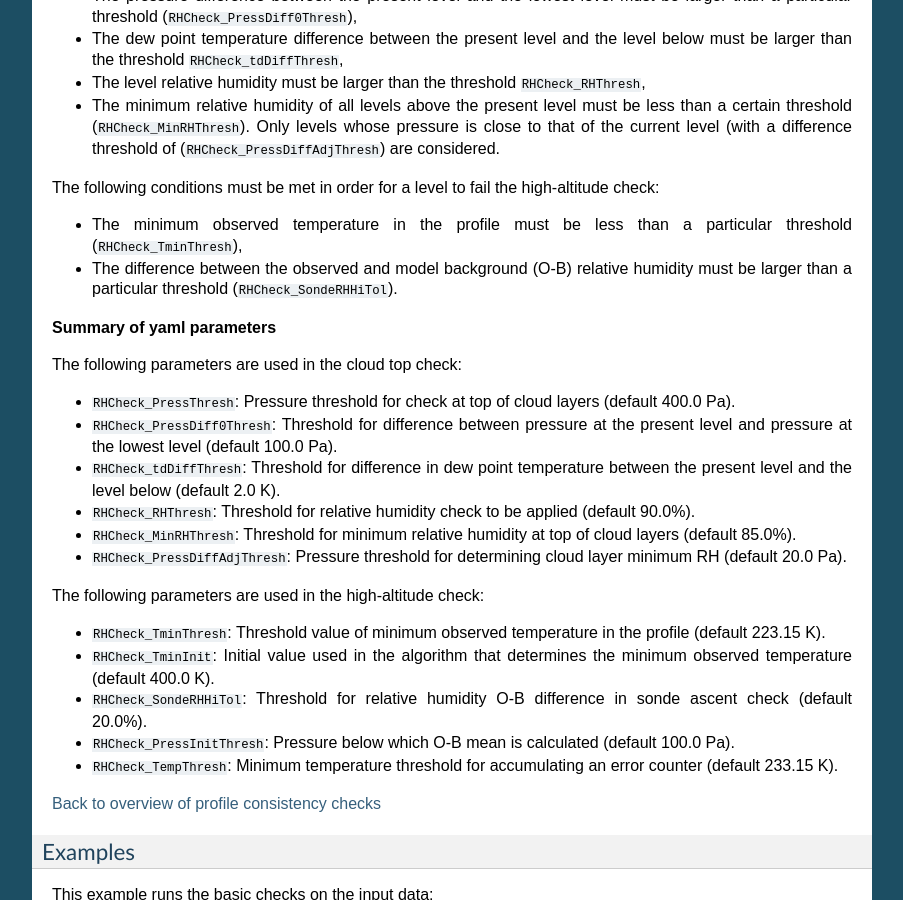
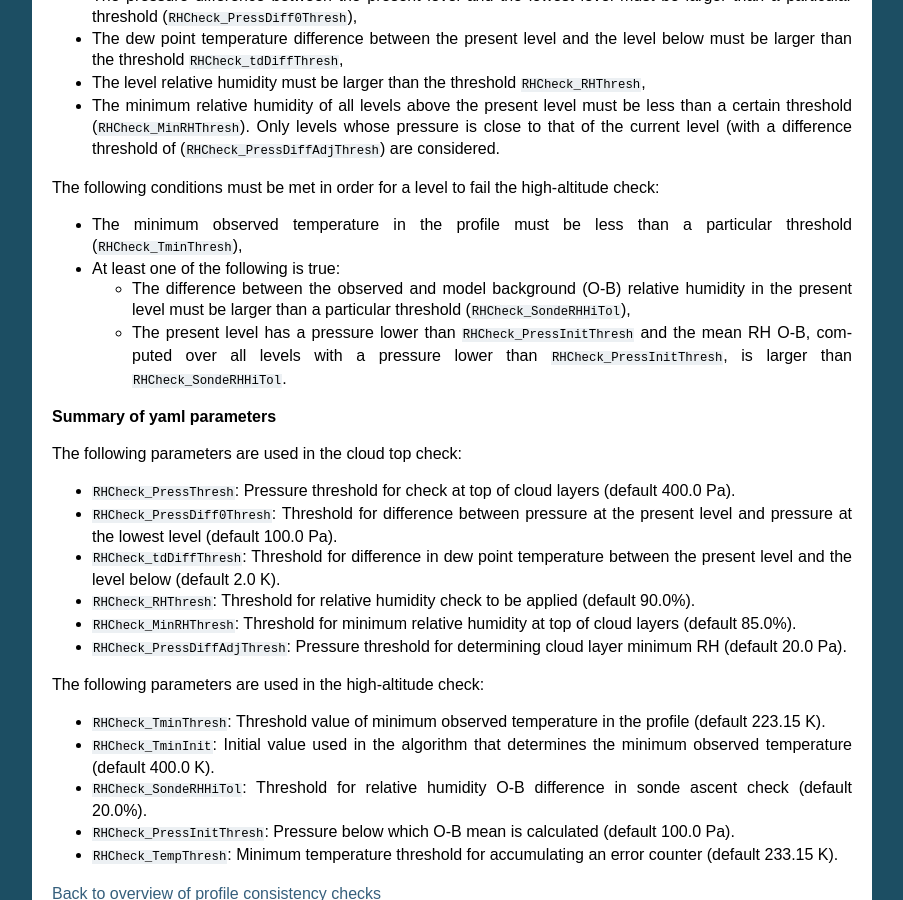
Before and after one commit to JCSDA/jedi-docs, a Sphinx documentation site: the page built from docs/jedi-components/ufo/qcfilters.rst, in a window 1280 px wide and 900 px high, scrolled down 15288 px. Shown: the whole window, without its empty margins (198-1101 px from the left). Built offline with Sphinx 7.4.7, drawn with Linux system fonts in a browser that asks for light colours.

Commit message:
more detail on RH check

```diff
--- a/docs/jedi-components/ufo/qcfilters.rst
+++ b/docs/jedi-components/ufo/qcfilters.rst
@@ -882,7 +882,12 @@ The following conditions must be met in order for a level to fail the high-altit
 
 - The minimum observed temperature in the profile must be less than a particular threshold (\ :code:`RHCheck_TminThresh`),
 
-- The difference between the observed and model background (O-B) relative humidity must be larger than a particular threshold (\ :code:`RHCheck_SondeRHHiTol`).
+- At least one of the following is true:
+
+  - The difference between the observed and model background (O-B) relative humidity in the present level must be larger than a particular threshold (\ :code:`RHCheck_SondeRHHiTol`),
+
+  - The present level has a pressure lower than :code:`RHCheck_PressInitThresh` and the mean RH O-B, computed over all levels with a pressure lower than :code:`RHCheck_PressInitThresh`,
+    is larger than :code:`RHCheck_SondeRHHiTol`.
 
 **Summary of yaml parameters**
 
```
